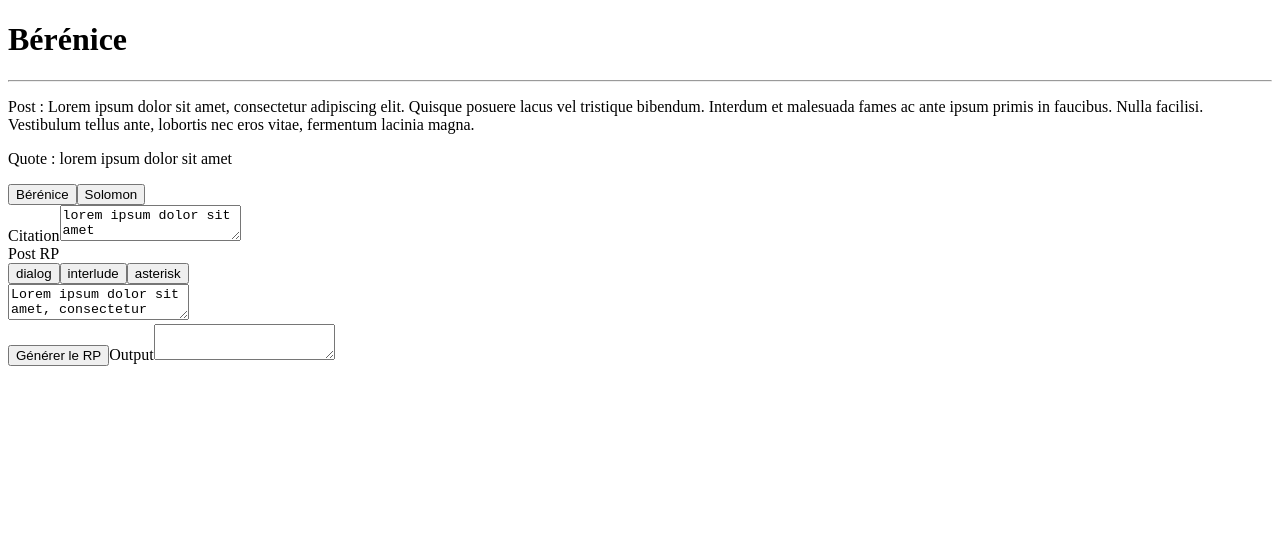
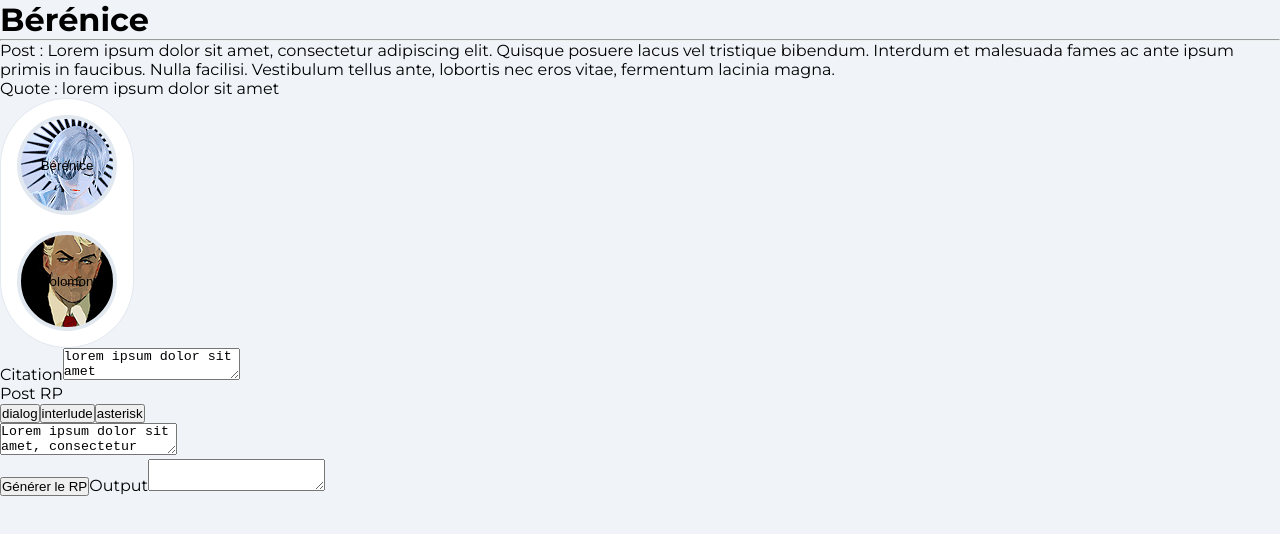
Before and after one commit to web-lux/forum-post-templater, a Vue app: page / in a window 1280 px wide. Shown: the top 534 px of the page. Built offline with nearby package versions, Linux system fonts and the light colour scheme; the HTML template or start-up script is replaced by a standard one.

Commit message:
wip: aside

```diff
--- a/src/App.vue
+++ b/src/App.vue
@@ -1,6 +1,6 @@
 <script setup lang="ts">
 import { computed, ref } from "vue";
-import { characterData, PropertyName } from "@/assets/characterData.ts";
+import { characterData, PropertyName } from "@/assets/characterData";
 import Ouput from "@/components/Ouput.vue";
 import FormatterInput from "@/components/FormatterInput.vue";
 import CharacterSelection from "@/components/CharacterSelection.vue";
--- a/src/assets/main.css
+++ b/src/assets/main.css
@@ -0,0 +1,12 @@
+@import url("https://fonts.googleapis.com/css2?family=Montserrat:ital,wght@0,100..900;1,100..900&display=swap");
+
+* {
+  padding: 0;
+  margin: 0;
+  box-sizing: border-box;
+}
+
+body {
+  background: #f0f4f8;
+  font-family: "Montserrat", "Open Sans", "Helvetica Neue", sans-serif;
+}
--- a/src/components/CharacterSelection.vue
+++ b/src/components/CharacterSelection.vue
@@ -1,5 +1,5 @@
 <script setup lang="ts">
-import { characterData } from "@/assets/characterData.ts";
+import { characterData } from "@/assets/characterData";
 const emit = defineEmits(["changeCurrentCharacter"]);
 </script>
 
@@ -9,10 +9,30 @@ const emit = defineEmits(["changeCurrentCharacter"]);
       v-for="character in characterData"
       :key="character.name"
       @click="emit('changeCurrentCharacter', characterData.indexOf(character))"
+      :style="{ background: `url('/src/assets/images/icon-${character.name}.jpg')` }"
     >
       {{ character.name }}
     </button>
   </aside>
 </template>
 
-<style scoped></style>
+<style scoped>
+.character-selection {
+  display: flex;
+  flex-direction: column;
+  align-items: center;
+  gap: 16px;
+  background: #fff;
+  width: min-content;
+  padding: 16px;
+  border-radius: 90px;
+  border: solid #e2e8f0 1px;
+}
+
+button {
+  height: 100px;
+  aspect-ratio: 1/1;
+  border-radius: 50%;
+  border: solid 4px #e2e8f0;
+}
+</style>
--- a/src/components/FormatterInput.vue
+++ b/src/components/FormatterInput.vue
@@ -1,5 +1,5 @@
 <script setup lang="ts">
-import type { PropertyName } from "@/assets/characterData.ts";
+import type { PropertyName } from "@/assets/characterData";
 import { ref, useTemplateRef } from "vue";
 
 const props = defineProps(["currentCharacter", "replaceByFormatted"]);
--- a/src/components/Ouput.vue
+++ b/src/components/Ouput.vue
@@ -1,5 +1,5 @@
 <script setup lang="ts">
-import { PropertyName } from "@/assets/characterData.ts";
+import { PropertyName } from "@/assets/characterData";
 import { ref } from "vue";
 
 const props = defineProps(["currentCharacter", "post", "quote", "replaceByFormatted"]);
```
Also changed, not shown: src/assets/images/icon-Bérénice.jpg (added), src/assets/images/icon-Solomon.jpg (added).
